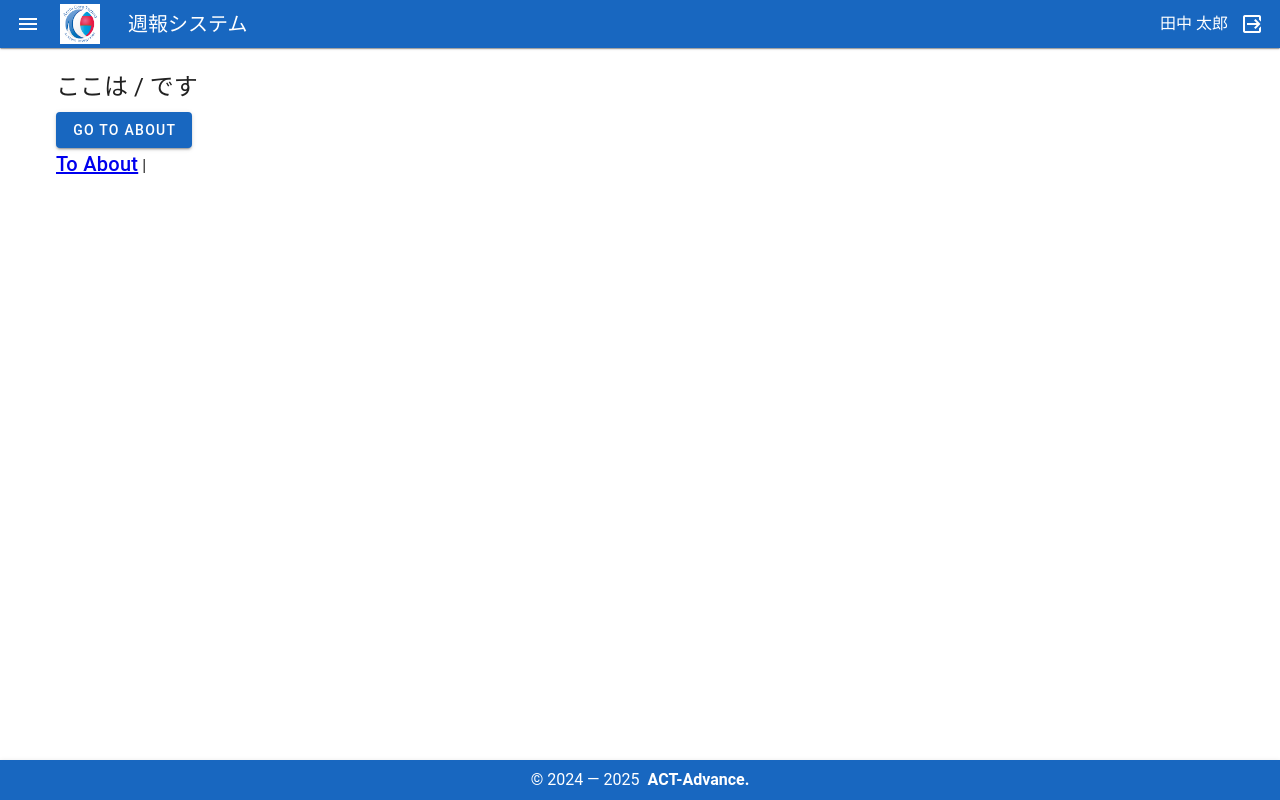
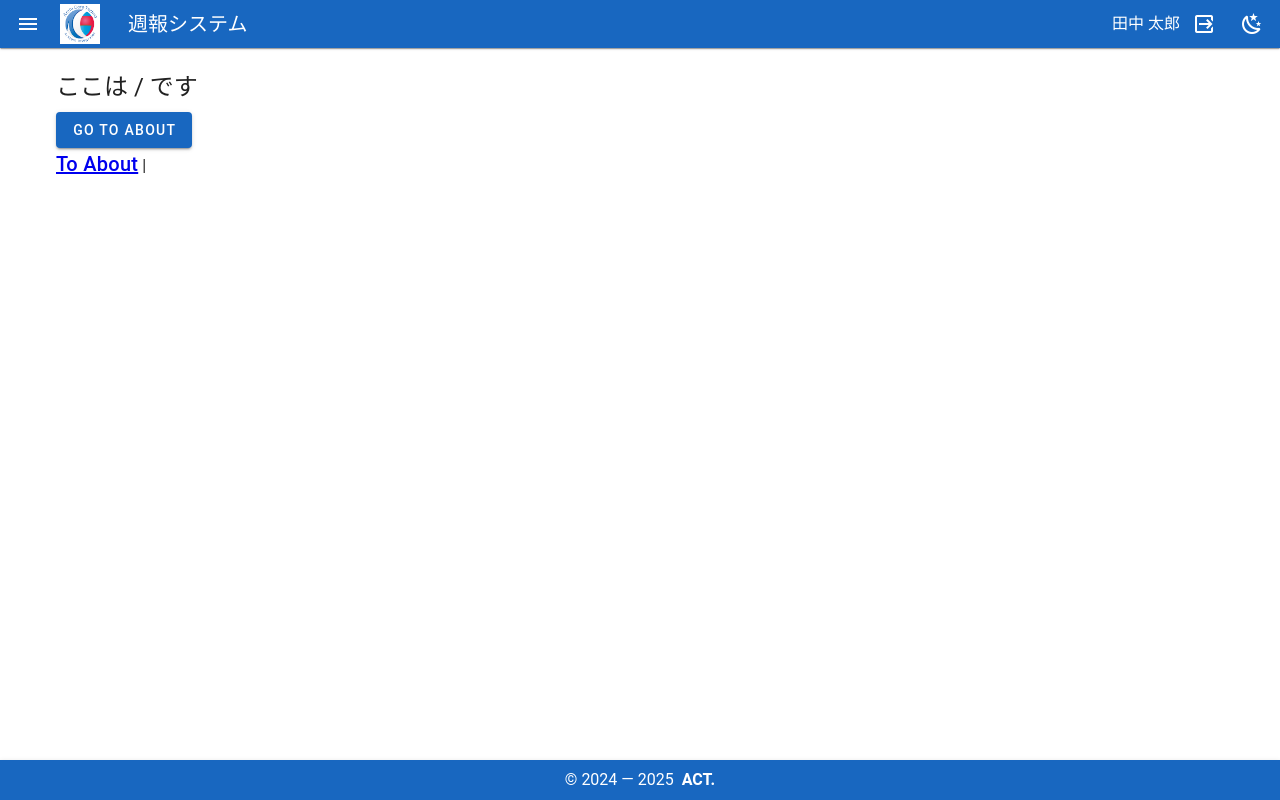
Before and after one commit to koide-actadvance/weekly-report-front-copy, a Vue app: page / in a window 1280 px wide. Built offline with nearby package versions, Linux system fonts and the light colour scheme.

Commit message:
指摘修正

```diff
--- a/index.html
+++ b/index.html
@@ -5,7 +5,7 @@
     <meta charset="UTF-8" />
     <link rel="icon" href="/favicon.ico" />
     <meta name="viewport" content="width=device-width, initial-scale=1.0" />
-    <title>Welcome to Vuetify 3</title>
+    <title>週報システム</title>
 </head>
 
 <body>
--- a/src/components/layouts/AppBar.vue
+++ b/src/components/layouts/AppBar.vue
@@ -2,20 +2,26 @@
   // props
   interface Props {
     title: string;
+    isLogout: boolean;
     isDarkTheme: boolean;
   }
   withDefaults(defineProps<Props>(), {
     title: 'title',
+    isLogout: false,
     isDarkTheme: false,
   });
   // emits
   interface Emits {
     (e: 'clickBarNavIcon'): void;
+    (e: 'clickLogoutIcon'): void;
     (e: 'clickThemeIcon'): void;
   }
   const emits = defineEmits<Emits>();
   const onClickBarNavIcon = (): void => {
     emits('clickBarNavIcon');
+  };
+  const onClickLogoutIcon = (): void => {
+    emits('clickLogoutIcon');
   };
   const onClickThemeIcon = (): void => {
     emits('clickThemeIcon');
@@ -39,10 +45,14 @@
     <v-app-bar-title>{{ title }}</v-app-bar-title>
 
     <template #append>
-      <p v-if="isDarkTheme">田中 太郎</p>
+      <p v-if="isLogout">田中 太郎</p>
+      <v-btn icon @click="onClickLogoutIcon(); $router.push({ name: 'Home'})">
+        <v-icon v-if="isLogout">mdi-logout-variant</v-icon>
+        <v-icon v-else>mdi-login-variant</v-icon>
+      </v-btn>
       <v-btn icon @click="onClickThemeIcon()">
-        <v-icon v-if="isDarkTheme">mdi-logout-variant</v-icon>
-        <v-icon v-else>mdi-login-variant</v-icon>
+        <v-icon v-if="isDarkTheme">mdi-weather-night</v-icon>
+        <v-icon v-else>mdi-weather-sunny</v-icon>
       </v-btn>
     </template>
   </v-app-bar>
--- a/src/components/layouts/MainFrame.vue
+++ b/src/components/layouts/MainFrame.vue
@@ -5,6 +5,8 @@
       color="primary"
       @click-bar-nav-icon="drawer = !drawer"
       @click-theme-icon="switchTheme"
+      @click-logout-icon="switchLogout"
+      :isLogout="isLogout"
       :isDarkTheme="isDarkTheme"
       :key="theme"
     />
@@ -28,7 +30,7 @@
 
   // params
   const title: string = '週報システム';
-  const ownerName: string = 'ACT-Advance.';
+  const ownerName: string = 'ACT.';
   const publishedYear: number = 2024;
 
   // refs
@@ -38,6 +40,7 @@
     Dark: 'dark',
   };
   const theme = ref(THEMES.Light);
+  const isLogout = ref(true);
   const isDarkTheme = ref(true);
 
   // functions
@@ -45,4 +48,7 @@
     theme.value = theme.value === THEMES.Light ? THEMES.Dark : THEMES.Light;
     isDarkTheme.value = isDarkTheme.value === true ? false : true;
   };
+  const switchLogout = () => {
+    isLogout.value = isLogout.value === true ? false : true;
+  };
 </script>
```
